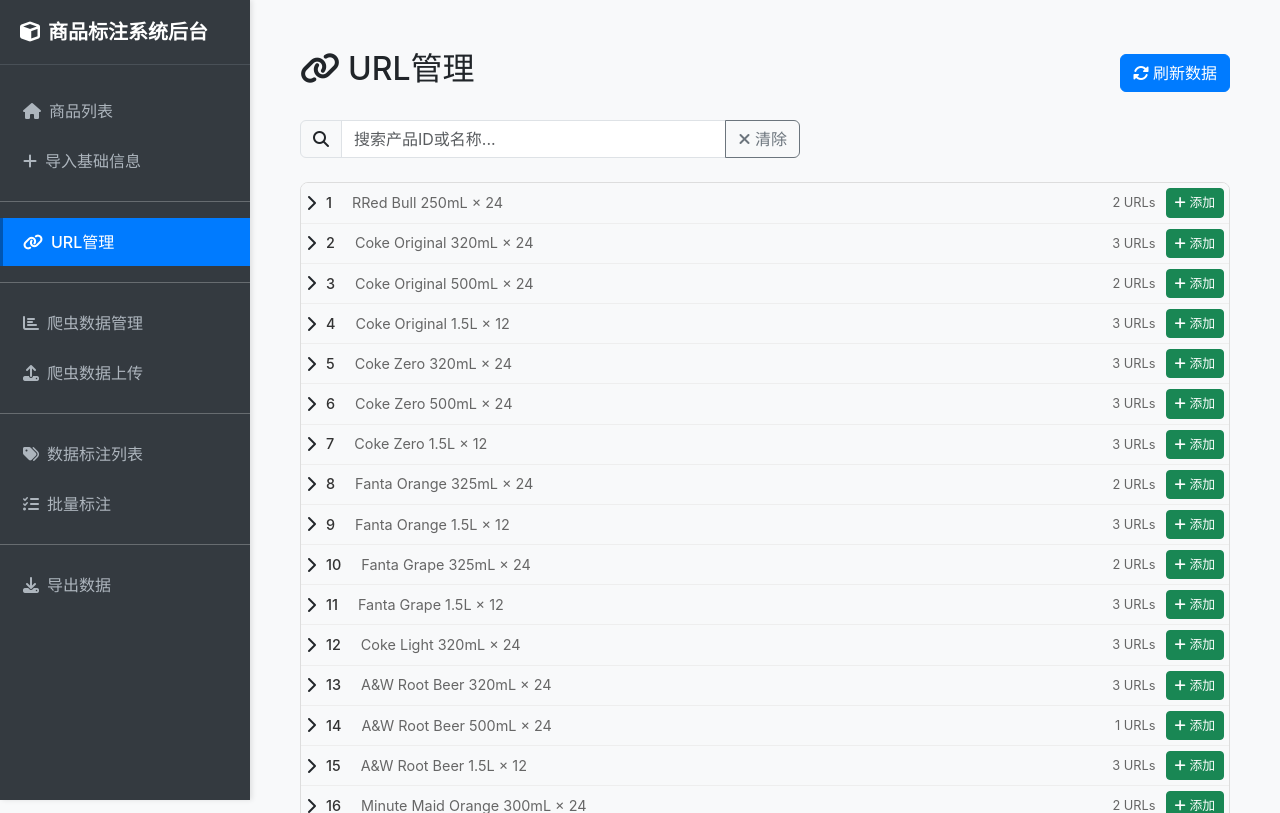
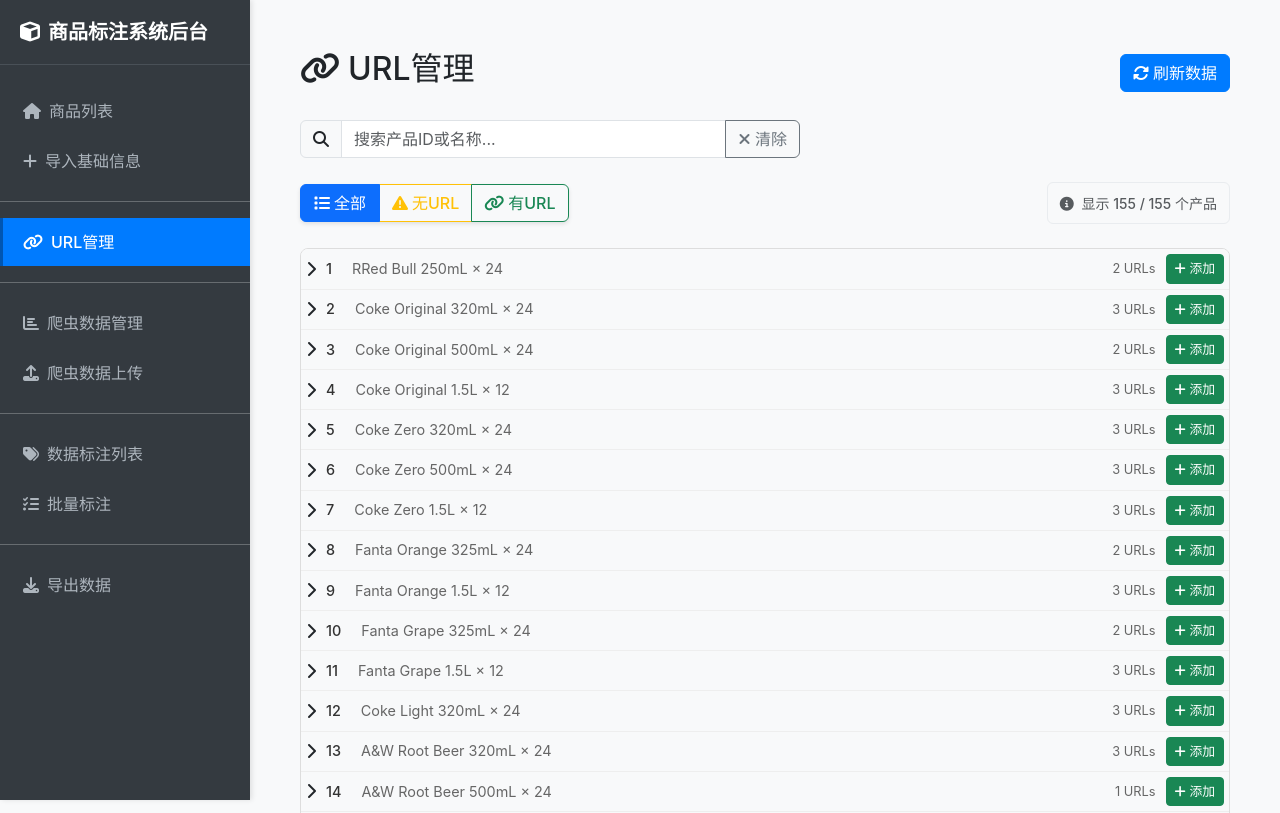
Before and after one commit to SuperSunSun/union-product-marker, a Flask app: page /url-manage/ in a window 1280 px wide. Shown: the top 813 px of the page. Run offline with Flask 3, Linux system fonts and the light colour scheme; data comes from the database, SQL or seed files in the repository; both versions use the stored data as it was after the commit; some libraries are stand-ins or nearby versions.

Commit message:
feat: filter by url amount
add filter, can filter product by "have any url" in url manage page.

```diff
--- a/union_product_marker_webserver/app/templates/url_manage_list.html
+++ b/union_product_marker_webserver/app/templates/url_manage_list.html
@@ -9,6 +9,37 @@
 
 .search-container {
     max-width: 500px;
+}
+
+.filter-container {
+    margin-top: 15px;
+}
+
+.filter-container .btn-group {
+    box-shadow: 0 2px 4px rgba(0,0,0,0.1);
+}
+
+.filter-container .btn {
+    border-radius: 6px;
+    font-weight: 500;
+    transition: all 0.2s ease;
+    min-width: 80px;
+}
+
+.filter-container .btn:hover {
+    transform: translateY(-1px);
+    box-shadow: 0 4px 8px rgba(0,0,0,0.15);
+}
+
+.filter-stats {
+    background: #f8f9fa;
+    padding: 8px 12px;
+    border-radius: 6px;
+    border: 1px solid #e9ecef;
+}
+
+.filter-stats small {
+    font-weight: 500;
 }
 
 .url-mgmt-product-list {
@@ -332,6 +363,34 @@
             <button class="btn btn-outline-secondary" onclick="clearSearch()">
                 <i class="fas fa-times"></i> 清除
             </button>
+        </div>
+    </div>
+
+    <!-- 筛选栏 -->
+    <div class="filter-container mb-4">
+        <div class="d-flex justify-content-between align-items-center">
+            <div class="btn-group" role="group" aria-label="URL筛选">
+                <input type="radio" class="btn-check" name="urlFilter" id="filterAll" value="all" checked onchange="handleFilterChange()">
+                <label class="btn btn-outline-primary" for="filterAll">
+                    <i class="fas fa-list me-1"></i>全部
+                </label>
+
+                <input type="radio" class="btn-check" name="urlFilter" id="filterNoUrl" value="no_url" onchange="handleFilterChange()">
+                <label class="btn btn-outline-warning" for="filterNoUrl">
+                    <i class="fas fa-exclamation-triangle me-1"></i>无URL
+                </label>
+
+                <input type="radio" class="btn-check" name="urlFilter" id="filterHasUrl" value="has_url" onchange="handleFilterChange()">
+                <label class="btn btn-outline-success" for="filterHasUrl">
+                    <i class="fas fa-link me-1"></i>有URL
+                </label>
+            </div>
+            <div class="filter-stats">
+                <small class="text-muted">
+                    <i class="fas fa-info-circle me-1"></i>
+                    显示 <span id="visibleCount">0</span> / <span id="totalCount">0</span> 个产品
+                </small>
+            </div>
         </div>
     </div>
 
@@ -1028,19 +1087,51 @@
     const searchTerm = searchInput.value.toLowerCase().trim();
     const productItems = document.querySelectorAll('.url-mgmt-product-item');
 
+    // 获取当前选中的筛选选项
+    const selectedFilter = document.querySelector('input[name="urlFilter"]:checked').value;
+
+    let visibleCount = 0;
+    const totalCount = productItems.length;
+
     productItems.forEach(item => {
         const productId = item.dataset.productId.toLowerCase();
         const productNameElement = item.querySelector('.url-mgmt-product-name');
         const productName = productNameElement ? productNameElement.textContent.toLowerCase() : '';
 
+        // 获取URL数量
+        const urlCountElement = item.querySelector('.url-mgmt-url-count');
+        const urlCountText = urlCountElement ? urlCountElement.textContent : '0 URLs';
+        const urlCount = parseInt(urlCountText.match(/\d+/)[0]) || 0;
+
+        // 检查搜索条件
         const matchesSearch = productId.includes(searchTerm) || productName.includes(searchTerm);
 
-        if (matchesSearch) {
+        // 检查筛选条件
+        let matchesFilter = true;
+        switch (selectedFilter) {
+            case 'no_url':
+                matchesFilter = urlCount === 0;
+                break;
+            case 'has_url':
+                matchesFilter = urlCount > 0;
+                break;
+            case 'all':
+            default:
+                matchesFilter = true;
+                break;
+        }
+
+        if (matchesSearch && matchesFilter) {
             item.style.display = 'block';
+            visibleCount++;
         } else {
             item.style.display = 'none';
         }
     });
+
+    // 更新统计显示
+    document.getElementById('visibleCount').textContent = visibleCount;
+    document.getElementById('totalCount').textContent = totalCount;
 }
 
 function clearSearch() {
@@ -1048,9 +1139,16 @@
     filterProducts();
 }
 
+// 筛选按钮点击事件
+function handleFilterChange() {
+    filterProducts();
+}
+
 // 页面加载完成后的初始化
 document.addEventListener('DOMContentLoaded', function() {
     console.log('URL管理页面已加载');
+    // 初始化筛选统计
+    filterProducts();
 });
 </script>
 {% endblock %}
```
Also changed, not shown: union_product_marker_webserver/data/database.db.
